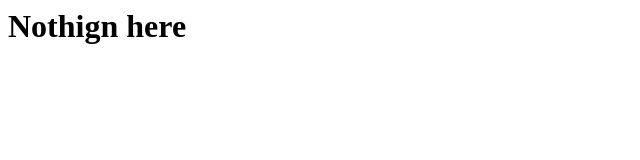
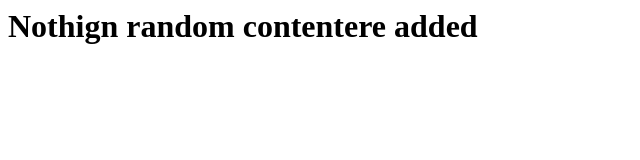
Before and after one commit to AnshulMalik/test, a website: page index.html in a window 1280 px wide. Shown: the whole page, without its empty margins (0-640 px from the left). Drawn offline with Linux system fonts and the light colour scheme.

Commit message:
Update index.html

```diff
--- a/index.html
+++ b/index.html
@@ -3,6 +3,6 @@
     <title>Index file</title>
   </head>
   <body>
-    <h1>Nothign here</h1>
+    <h1>Nothign random contentere added</h1>
   </body>
 </html>
```
